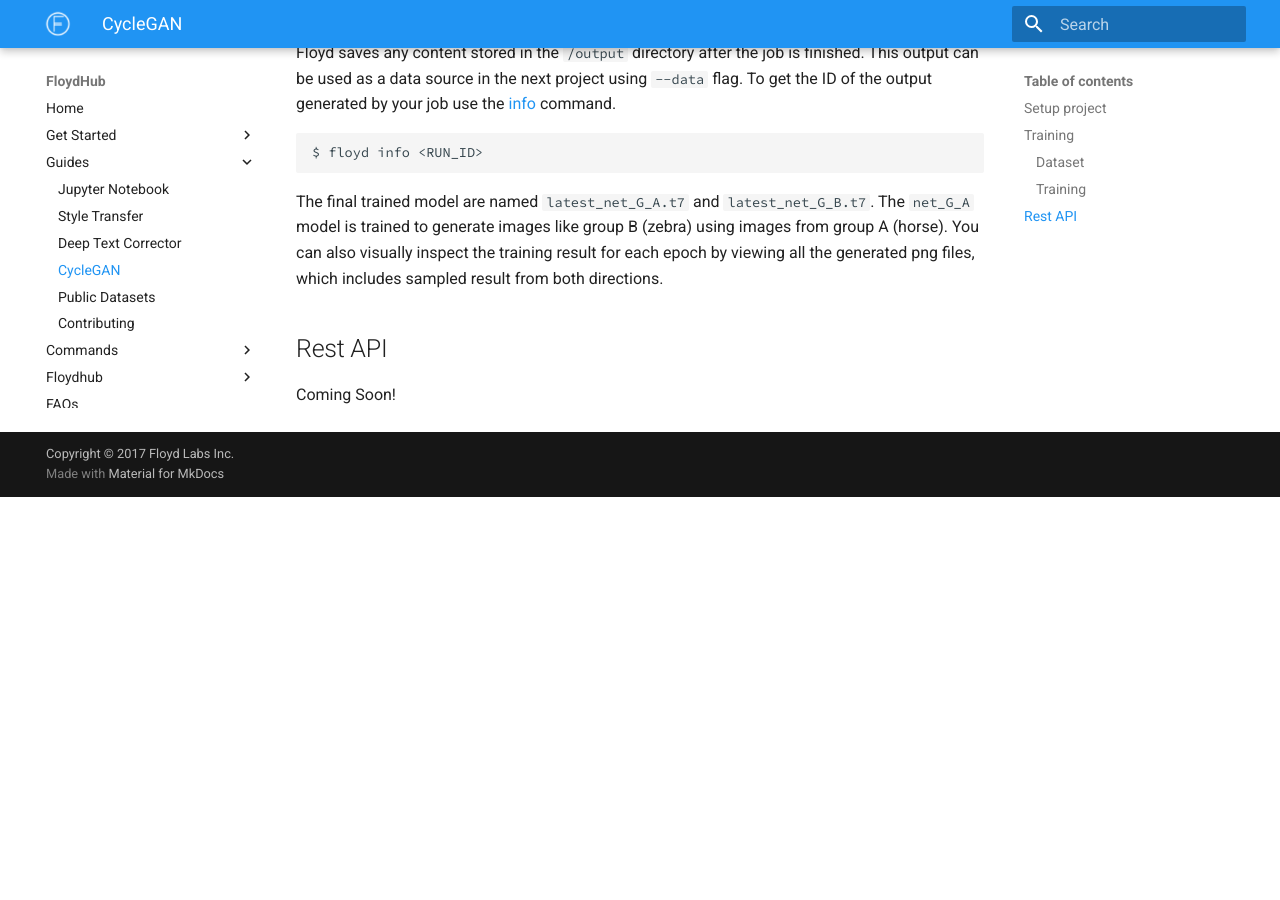
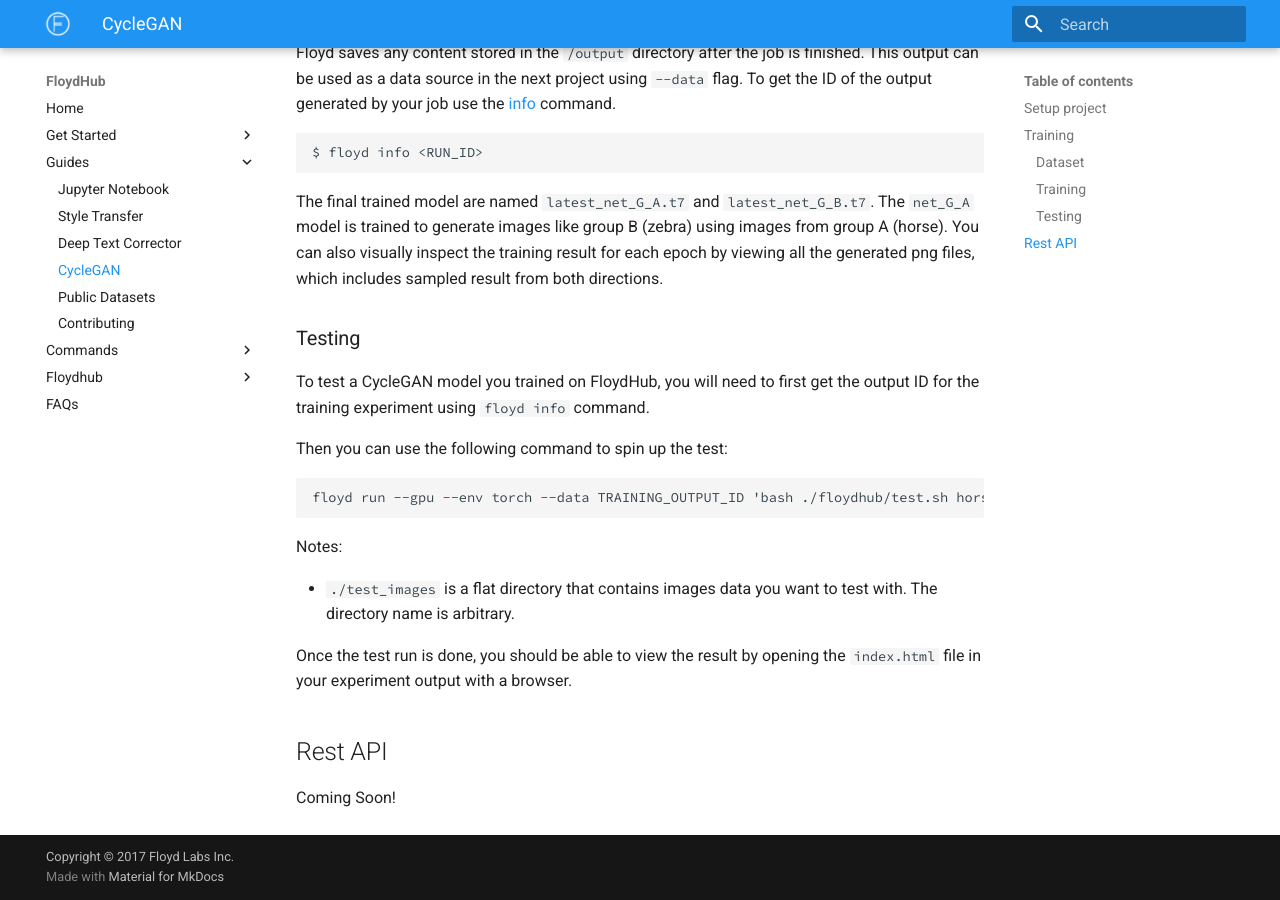
Before and after one commit to floydhub/floyd-docs, an MkDocs documentation site: the page built from docs/guides/cyclegan.md, in a window 1280 px wide and 900 px high, scrolled down 1386 px. Built offline with MkDocs 1.6.1 and Material for MkDocs 9.7.7, drawn with Linux system fonts in a browser that asks for light colours; old or Windows-style settings are respelled for this version of MkDocs; before the commit the page ends 1883 px from its top, so only the background shows below that.

Commit message:
add test section for cyclegan

````diff
--- a/docs/guides/cyclegan.md
+++ b/docs/guides/cyclegan.md
@@ -76,6 +76,26 @@
 result from both directions.
 
 
+### Testing
+
+To test a CycleGAN model you trained on FloydHub, you will need to first get
+the output ID for the training experiment using `floyd info` command.
+
+Then you can use the following command to spin up the test:
+
+```bash
+floyd run --gpu --env torch --data TRAINING_OUTPUT_ID 'bash ./floydhub/test.sh horse2zebra ./test_images'
+```
+
+Notes:
+
+- `./test_images` is a flat directory that contains images data you want to
+test with. The directory name is arbitrary.
+
+Once the test run is done, you should be able to view the result by opening the
+`index.html` file in your experiment output with a browser.
+
+
 ## Rest API
 
 Coming Soon!
````
